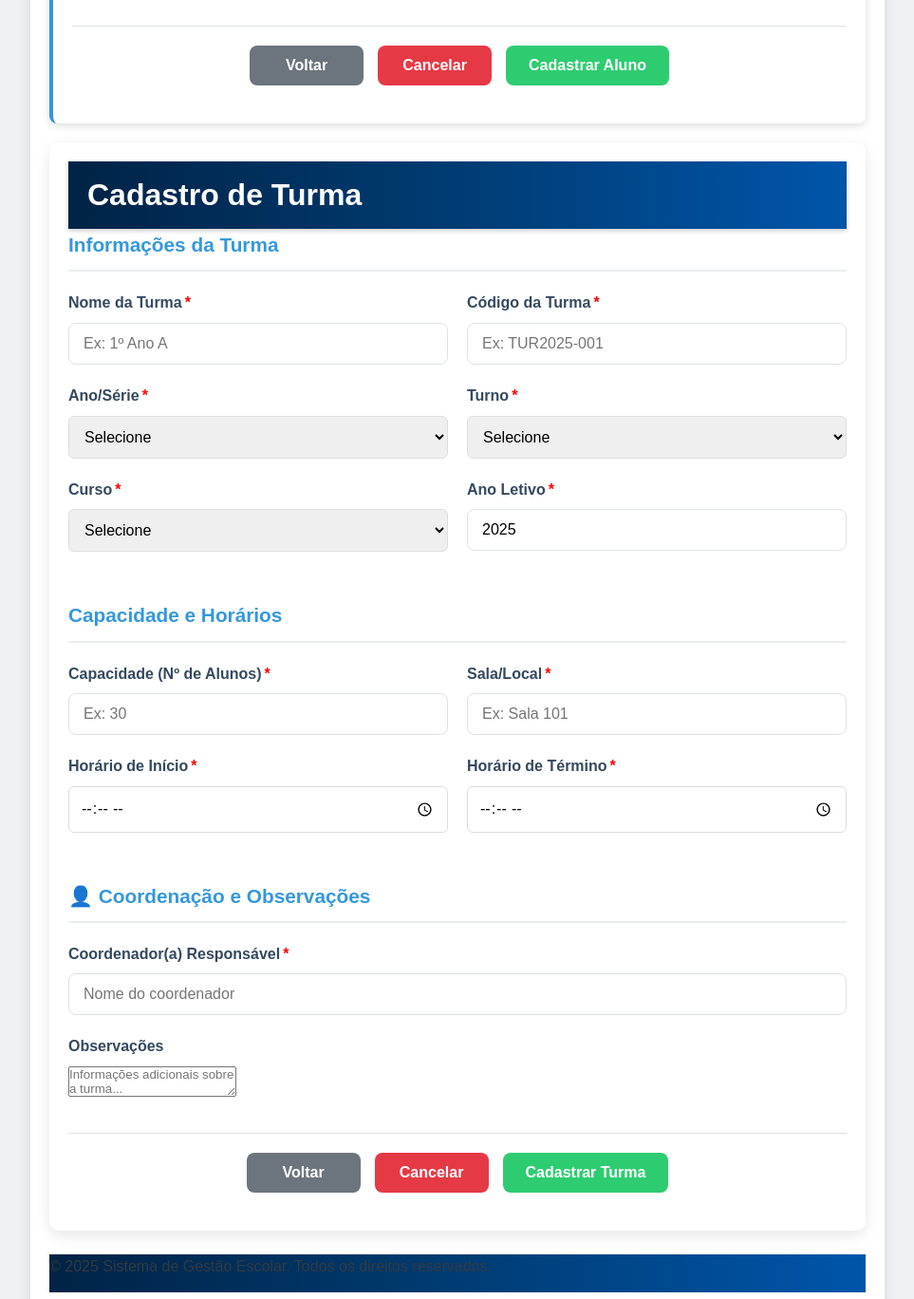
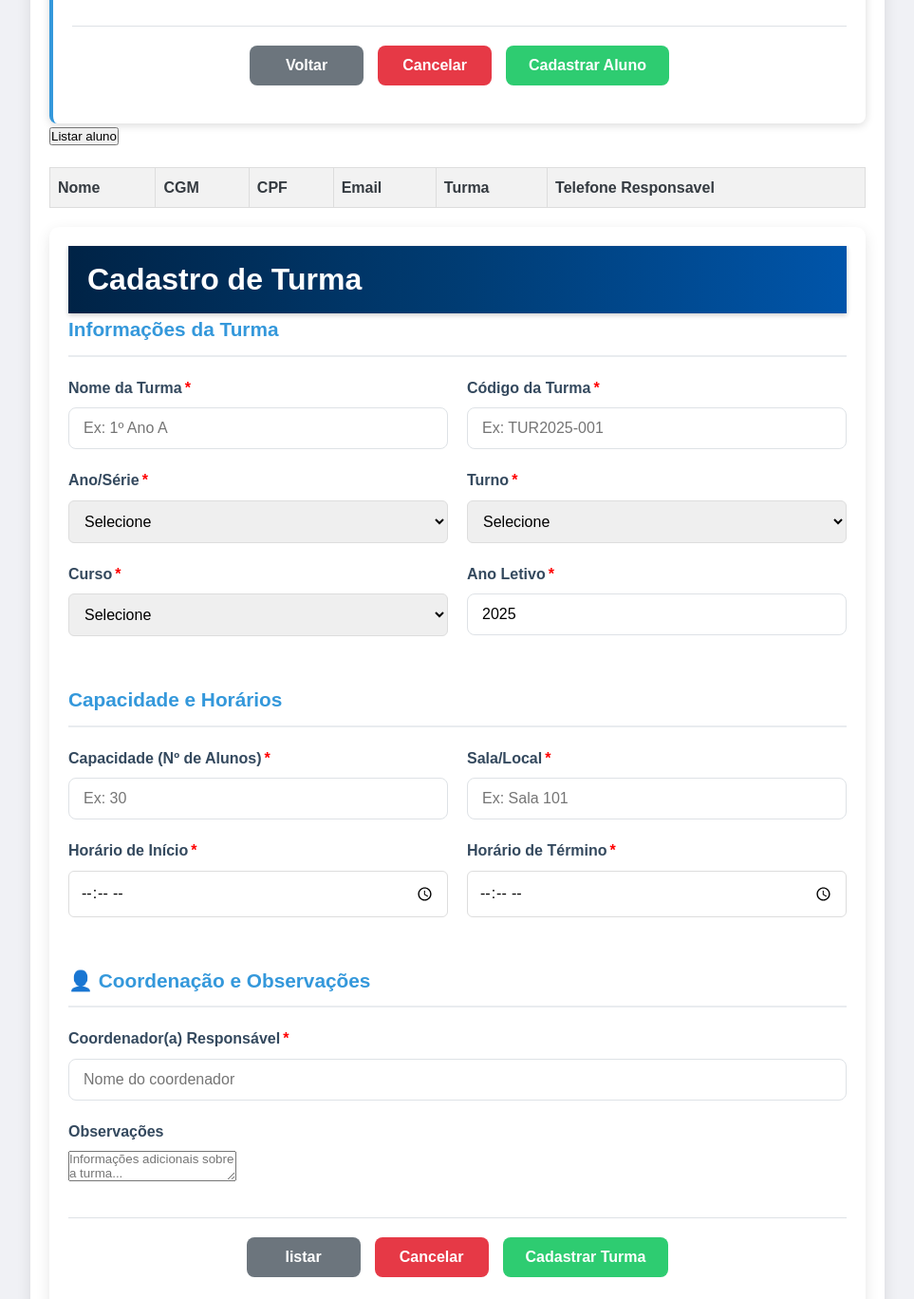
Before and after one commit to juliabeatriz09/leviticos, a plain HTML site: page public/index.html in a window 1280 px wide. Shown: the part 2368-3736 px from the top of the page at 95% size, without its empty margins (158-1121 px from the left). Drawn offline with Linux system fonts and the light colour scheme.

```diff
--- a/public/index.html
+++ b/public/index.html
@@ -353,6 +353,32 @@
                     </form>
                 </div>
 
+                <div class="student-info" id="studentInfo">
+                     <button type="button" onclick="listarAlunos()" class="alinhaBtns">Listar aluno</button>
+
+                <table>
+                <thead>
+                    <tr>
+
+                        <th>Nome</th>
+                        <th>CGM</th>
+                        <th>CPF</th>
+                        <th>Email</th>
+                        <th>Turma</th>
+                        <th>Telefone Responsavel</th>
+
+                    </tr>
+                </thead>
+                <tbody id="tabela-aluno">
+                    <!-- Linhas serão preenchidas pelo JavaScript -->
+                </tbody>
+                </table>
+
+                </div>
+
+
+
+
                 <!-- Aba 2: Formulário de Funcionário -->
                 <div id="content2" class="tab-content">
                     <form id="form-funcionario">
@@ -671,9 +697,10 @@
 
                     <!-- Botões de ação -->
                     <div class="btn-container">
-                        <button type="button" class="btn btn-secondary" onclick="window.history.back()">Voltar</button>
+                        <button type="button" class="btn btn-secondary" onclick="listarturma()">listar</button>
                         <button type="button" class="btn btn-danger" onclick="limparFormulario()">Cancelar</button>
-                        <button type="submit" class="btn btn-submit">Cadastrar Turma</button>
+                        <button type="submit" class="btn btn-submit"
+                            onclick="cadastrarata(event)">Cadastrar Turma</button>
                     </div>
                 </form>
     </div>
```
